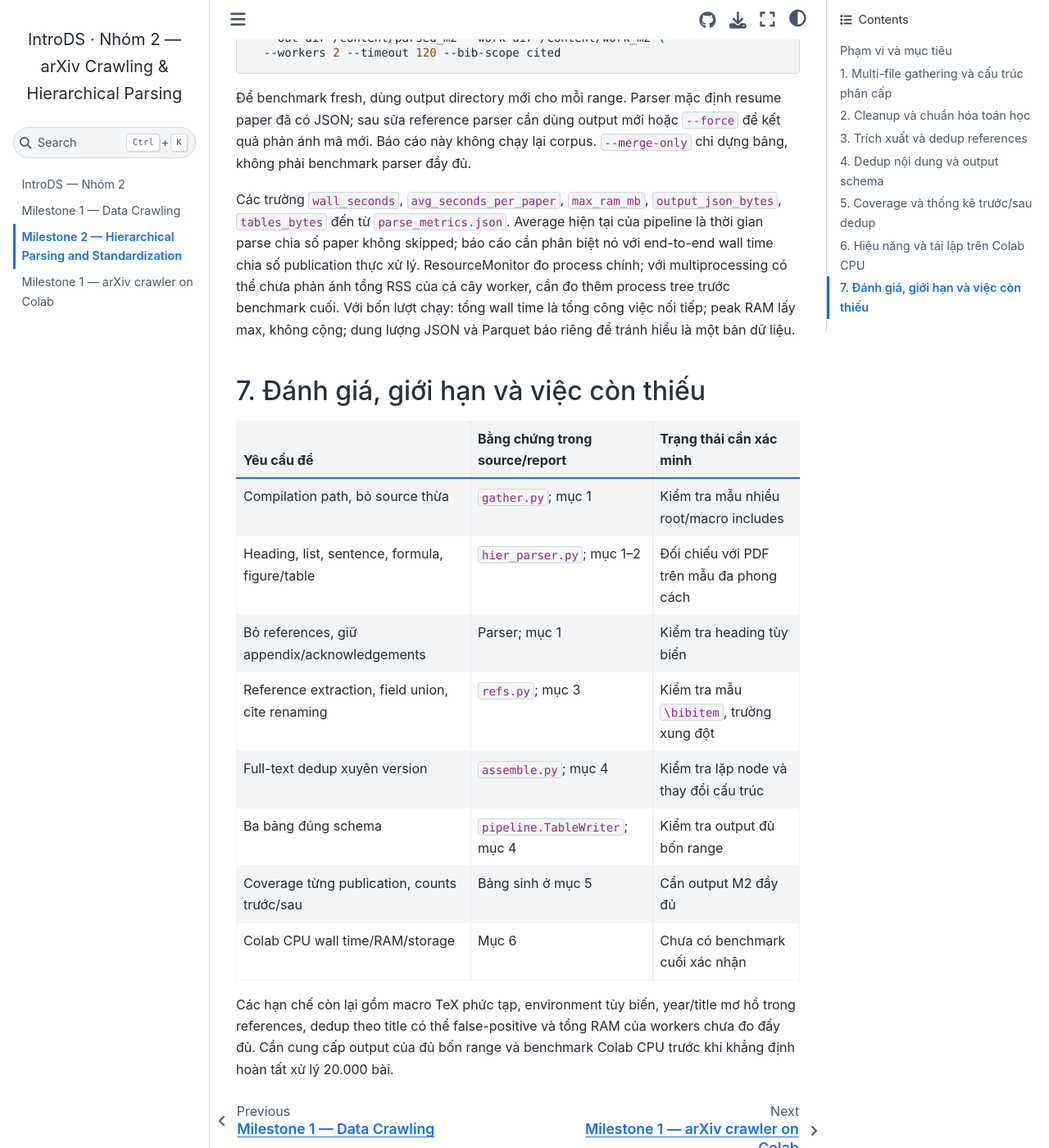
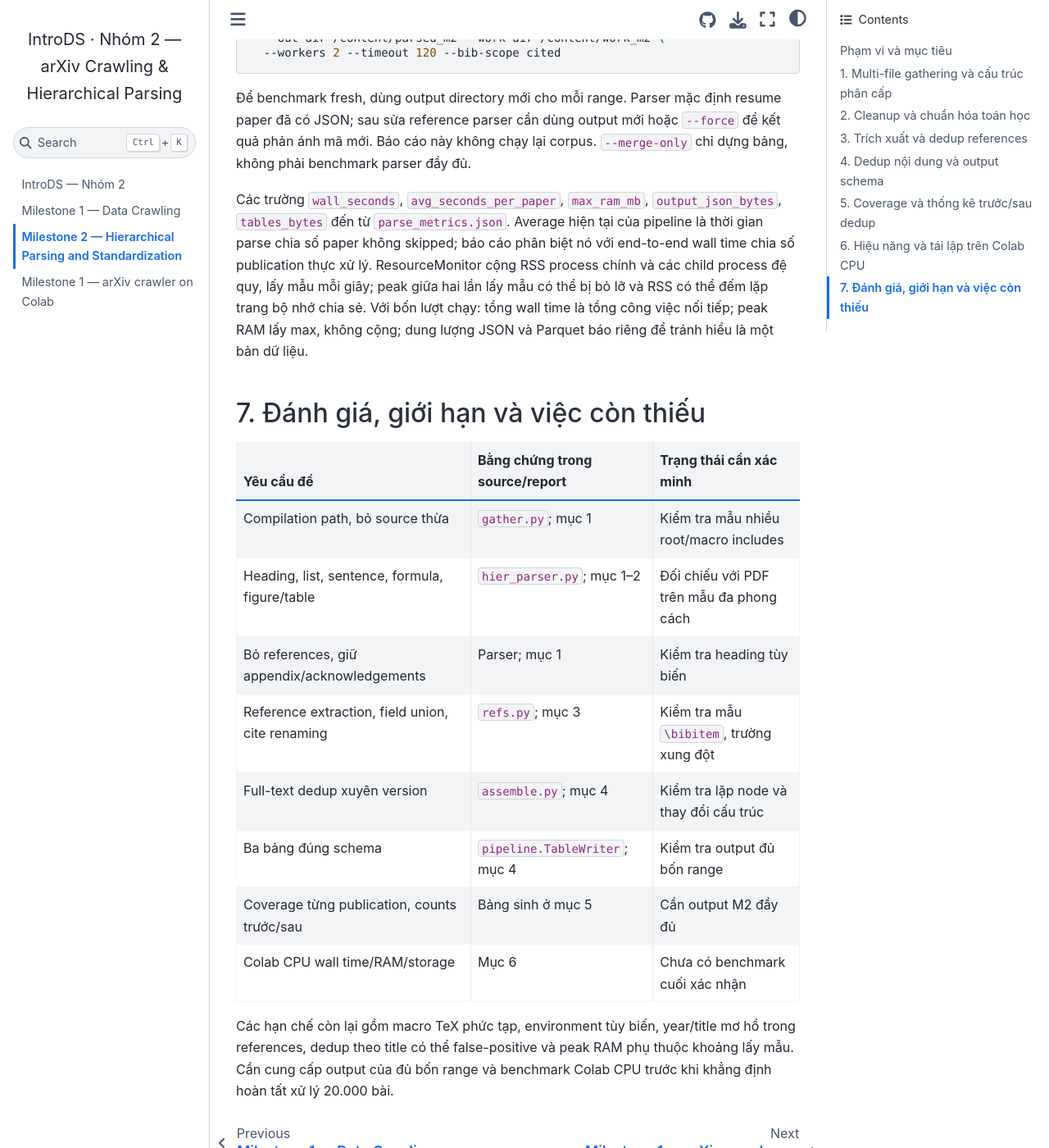
Before and after one commit to VincesPowder/hcmus-project-arxiv, a Jupyter Book: the page built from book/milestone2.md, in a window 1280 px wide and 1400 px high, scrolled down 4092 px. Shown: the whole window at 82% size. Built offline with Jupyter Book 1.0.4 settings and Sphinx 7.4.7 and the Sphinx Book theme 1.1.4, drawn with Linux system fonts in a browser that asks for light colours.

Commit message:
Align report and README with actual pipeline monitoring and tests

```diff
--- a/book/milestone2.md
+++ b/book/milestone2.md
@@ -93,7 +93,7 @@ python src/pipeline.py --corpus-dir /content/corpus \
 
 Để benchmark fresh, dùng output directory mới cho mỗi range. Parser mặc định resume paper đã có JSON; sau sửa reference parser cần dùng output mới hoặc `--force` để kết quả phản ánh mã mới. Báo cáo này không chạy lại corpus. `--merge-only` chỉ dựng bảng, không phải benchmark parser đầy đủ.
 
-Các trường `wall_seconds`, `avg_seconds_per_paper`, `max_ram_mb`, `output_json_bytes`, `tables_bytes` đến từ `parse_metrics.json`. Average hiện tại của pipeline là thời gian parse chia số paper không skipped; báo cáo cần phân biệt nó với end-to-end wall time chia số publication thực xử lý. ResourceMonitor đo process chính; với multiprocessing có thể chưa phản ánh tổng RSS của cả cây worker, cần đo thêm process tree trước benchmark cuối. Với bốn lượt chạy: tổng wall time là tổng công việc nối tiếp; peak RAM lấy max, không cộng; dung lượng JSON và Parquet báo riêng để tránh hiểu là một bản dữ liệu.
+Các trường `wall_seconds`, `avg_seconds_per_paper`, `max_ram_mb`, `output_json_bytes`, `tables_bytes` đến từ `parse_metrics.json`. Average hiện tại của pipeline là thời gian parse chia số paper không skipped; báo cáo phân biệt nó với end-to-end wall time chia số publication thực xử lý. ResourceMonitor cộng RSS process chính và các child process đệ quy, lấy mẫu mỗi giây; peak giữa hai lần lấy mẫu có thể bị bỏ lỡ và RSS có thể đếm lặp trang bộ nhớ chia sẻ. Với bốn lượt chạy: tổng wall time là tổng công việc nối tiếp; peak RAM lấy max, không cộng; dung lượng JSON và Parquet báo riêng để tránh hiểu là một bản dữ liệu.
 
 ## 7. Đánh giá, giới hạn và việc còn thiếu
 
@@ -108,4 +108,4 @@ Các trường `wall_seconds`, `avg_seconds_per_paper`, `max_ram_mb`, `output_js
 | Coverage từng publication, counts trước/sau | Bảng sinh ở mục 5 | Cần output M2 đầy đủ |
 | Colab CPU wall time/RAM/storage | Mục 6 | Chưa có benchmark cuối xác nhận |
 
-Các hạn chế còn lại gồm macro TeX phức tạp, environment tùy biến, year/title mơ hồ trong references, dedup theo title có thể false-positive và tổng RAM của workers chưa đo đầy đủ. Cần cung cấp output của đủ bốn range và benchmark Colab CPU trước khi khẳng định hoàn tất xử lý 20.000 bài.
+Các hạn chế còn lại gồm macro TeX phức tạp, environment tùy biến, year/title mơ hồ trong references, dedup theo title có thể false-positive và peak RAM phụ thuộc khoảng lấy mẫu. Cần cung cấp output của đủ bốn range và benchmark Colab CPU trước khi khẳng định hoàn tất xử lý 20.000 bài.
```
Also changed, not shown: README.md (+9 -19 lines), 1 other file.
